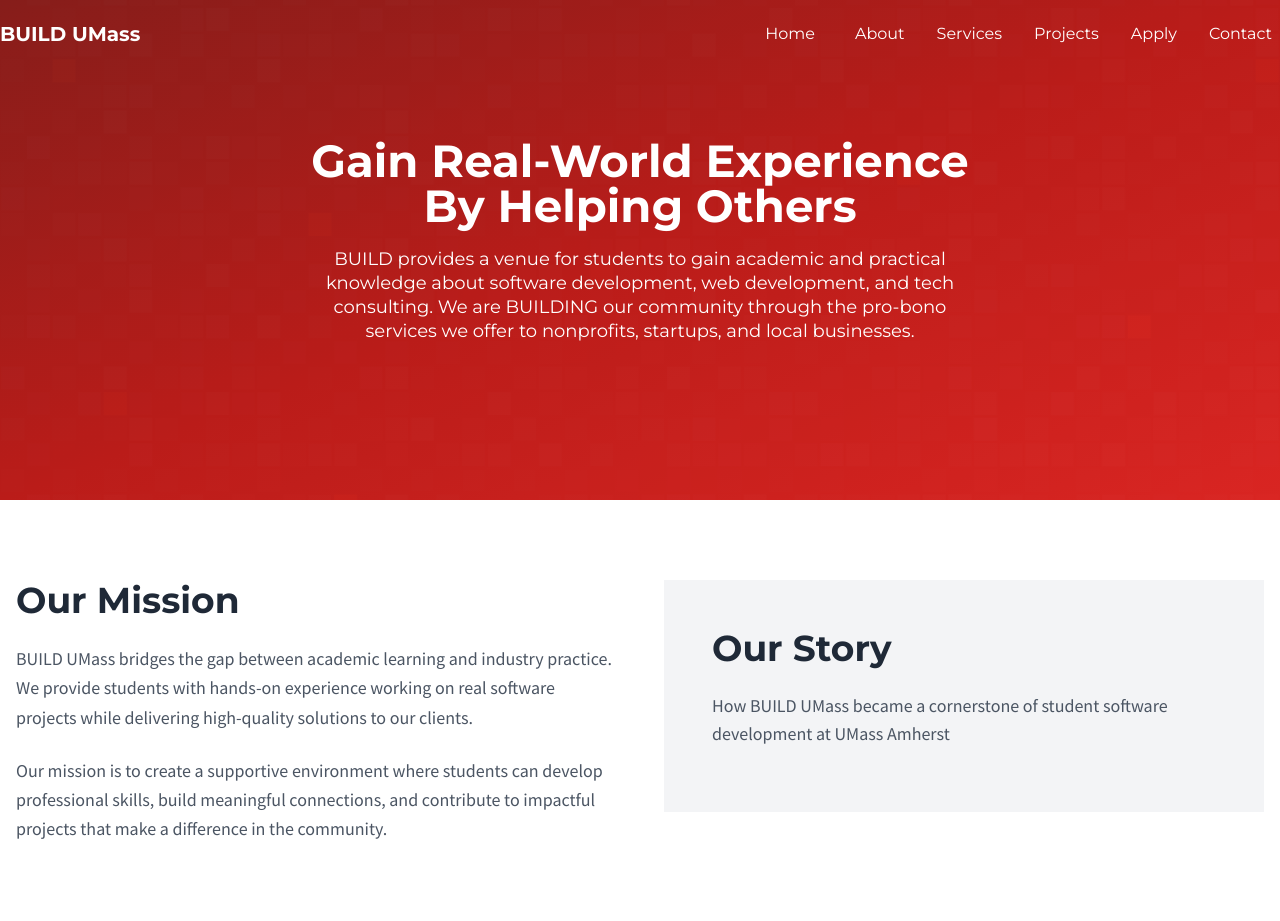
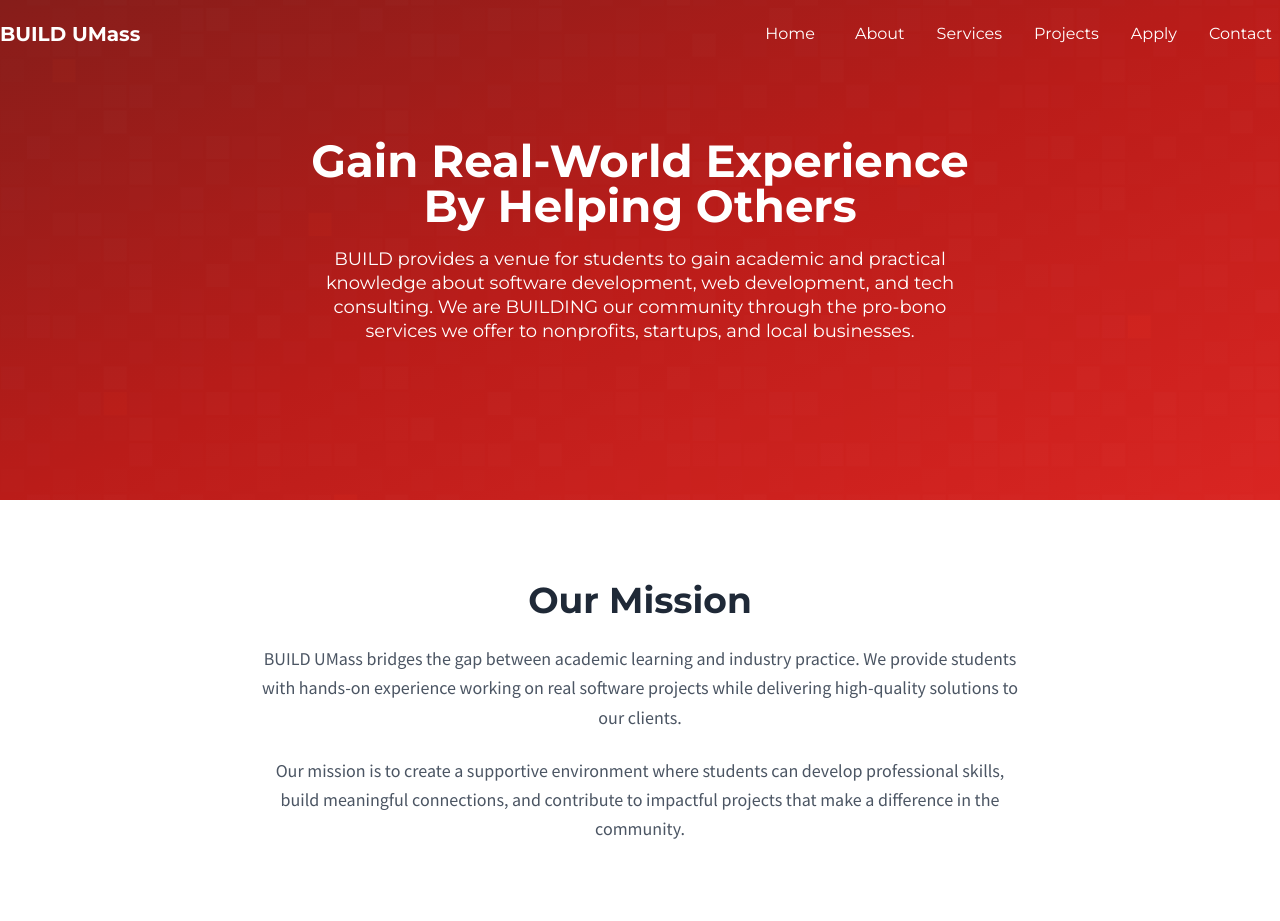
Before and after one commit to build-umass/BUILD-website, a Next.js app in the folder frontend/: page /about in a window 1280 px wide. Shown: the top 921 px of the page. Built offline with nearby package versions, Linux system fonts and the light colour scheme.

Commit message:
About page fixes

```diff
--- a/frontend/src/pages/about.tsx
+++ b/frontend/src/pages/about.tsx
@@ -27,9 +27,9 @@
       {/* Mission & Story Section */}
       <section className="py-20 bg-white">
       <div className="container mx-auto px-4">
-          <div className="grid grid-cols-1 lg:grid-cols-2 gap-12 items-start">
+        <div className="grid grid-cols-1 gap-12 items-start">
           {/* Mission */}
-            <div id="Mission">
+          <div id="Mission" className="text-center max-w-3xl mx-auto">
             <h2 className="text-4xl font-bold font-montserrat text-gray-800 mb-6">
               Our Mission
             </h2>
@@ -48,13 +48,12 @@
           </div>
 
           {/* Story */}
-            <div id="Story" className="bg-gray-100 p-12">
+          <div id="Story" className="text-center max-w-3xl mx-auto">
             <h2 className="text-4xl font-bold font-montserrat text-gray-800 mb-6">
               Our Story
             </h2>
             <p className="text-lg text-gray-600 font-source-sans mb-4">
-                How BUILD UMass became a cornerstone of student software
-                development at UMass Amherst
+              6 years ago CS students <span className="text-red-600">Nilay Sadavarte</span> and <span className="text-red-600">Matt Pearce</span> had an idea. They wanted to use their skills to help the community. They wanted to make a difference. They wanted to BUILD! And so, BUILD UMass was born. Since its inception, BUILD has had an impact on dozens of non-profits, charities, and student groups, while helping hundreds of students gain real-world experience in software development, product management, and consulting. We are proud of our accomplishments, but are always looking to do more. If you are an organization that could benefit from the services we provide, we would love to <span className="text-red-600">hear from you</span>. If you are a student looking to gain real-world experience, we would love for you to be a part of the next chapter of our story.
             </p>
             <p className="text-lg text-gray-600 font-source-sans leading-relaxed">
               {/* Add your story content here */}
```
Lines whose indentation alone changed are shown as unchanged.
